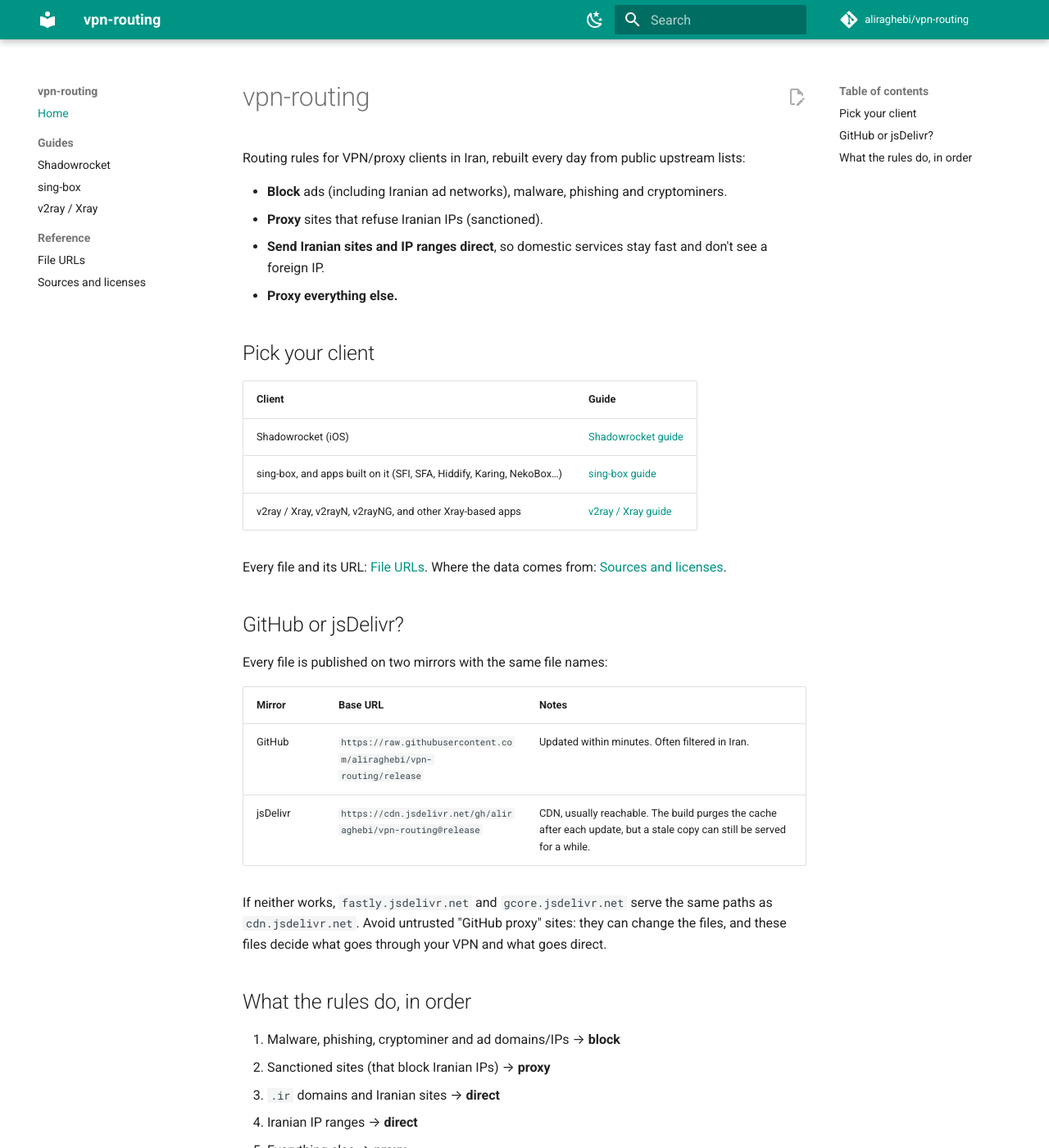
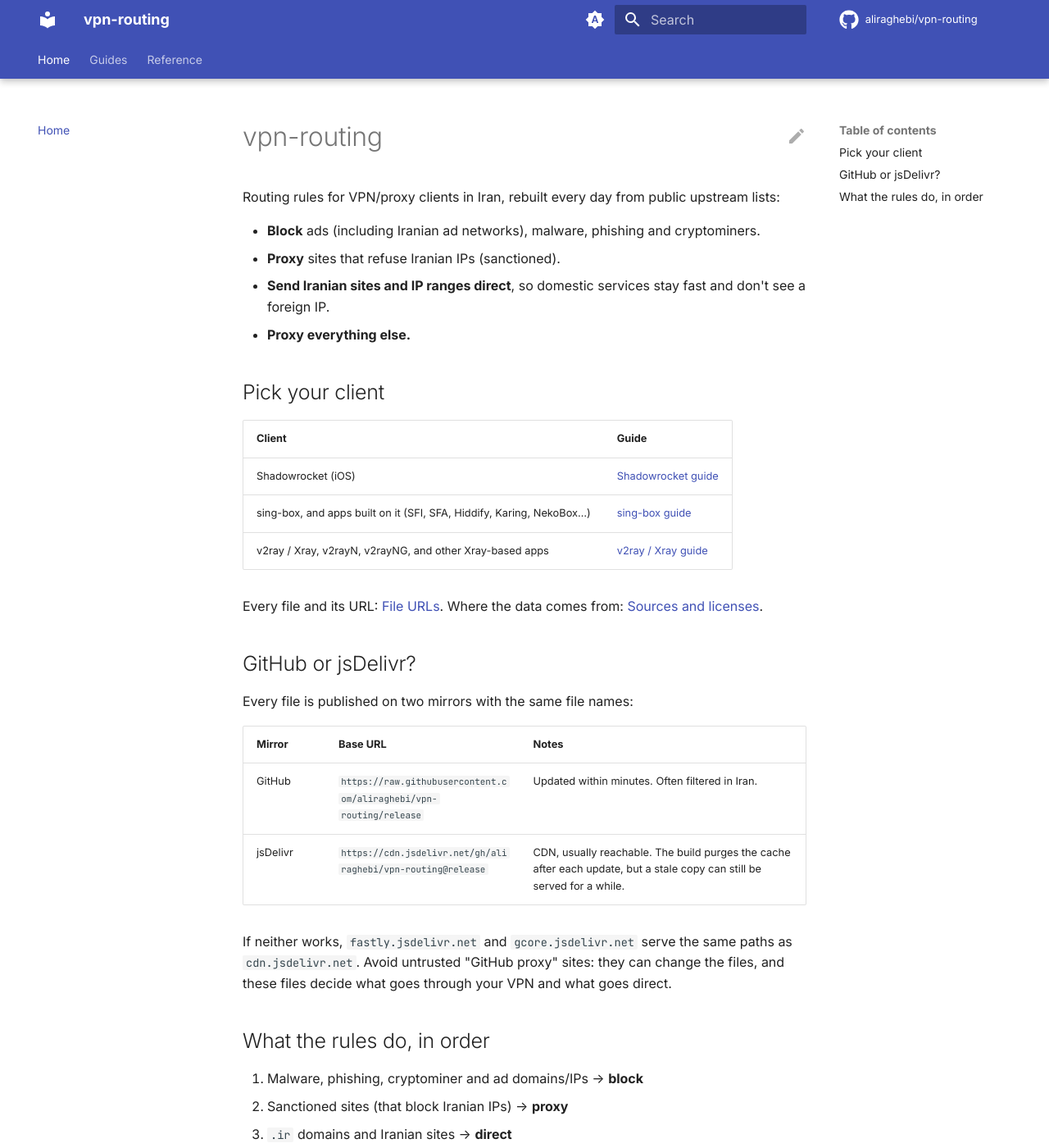
Before and after one commit to aliraghebi/routing-rules, an MkDocs documentation site: the page built from docs/index.md, in a window 1280 px wide and 1400 px high. Shown: the whole window at 82% size. Built offline with MkDocs 1.6.1 and Material for MkDocs 9.7.7, drawn with Linux system fonts in a browser that asks for light colours; comment, search, counter and statistics services are not loaded.

Commit message:
docs: refine MkDocs Material theme and markdown extensions
Add tabbed navigation, search suggestions, system color scheme toggle,
Inter/JetBrains Mono fonts, code highlighting, mermaid fences and more
markdown extensions.

```diff
--- a/mkdocs.yml
+++ b/mkdocs.yml
@@ -9,26 +9,48 @@ strict: true
 
 theme:
   name: material
+  language: en
   features:
     - navigation.instant
+    - navigation.tracking
+    - navigation.tabs
+    - navigation.tabs.sticky
     - navigation.sections
+    - navigation.indexes
     - navigation.top
+    - navigation.footer
+    - search.suggest
+    - search.highlight
+    - search.share
+    - toc.follow
     - content.code.copy
+    - content.code.annotate
     - content.action.edit
-    - search.highlight
   palette:
+    - media: "(prefers-color-scheme)"
+      toggle:
+        icon: material/brightness-auto
+        name: Switch to light mode
     - media: "(prefers-color-scheme: light)"
       scheme: default
-      primary: teal
+      primary: indigo
+      accent: indigo
       toggle:
-        icon: material/weather-night
-        name: Dark mode
+        icon: material/brightness-7
+        name: Switch to dark mode
     - media: "(prefers-color-scheme: dark)"
       scheme: slate
-      primary: teal
+      primary: indigo
+      accent: indigo
       toggle:
-        icon: material/weather-sunny
-        name: Light mode
+        icon: material/brightness-4
+        name: Switch to system preference
+  font:
+    text: Inter
+    code: JetBrains Mono
+  icon:
+    repo: fontawesome/brands/github
+    edit: material/pencil
 
 nav:
   - Home: index.md
@@ -41,12 +63,32 @@ nav:
       - Sources and licenses: sources.md
 
 markdown_extensions:
+  - abbr
   - admonition
   - attr_list
+  - def_list
+  - footnotes
+  - md_in_html
   - tables
   - toc:
       permalink: true
+      permalink_title: Anchor link
   - pymdownx.details
-  - pymdownx.superfences
+  - pymdownx.highlight:
+      anchor_linenums: true
+      line_spans: __span
+      pygments_lang_class: true
+  - pymdownx.inlinehilite
+  - pymdownx.keys
+  - pymdownx.superfences:
+      custom_fences:
+        - name: mermaid
+          class: mermaid
+          format: !!python/name:pymdownx.superfences.fence_code_format
   - pymdownx.tabbed:
       alternate_style: true
+  - pymdownx.tasklist:
+      custom_checkbox: true
+
+plugins:
+  - search
```
